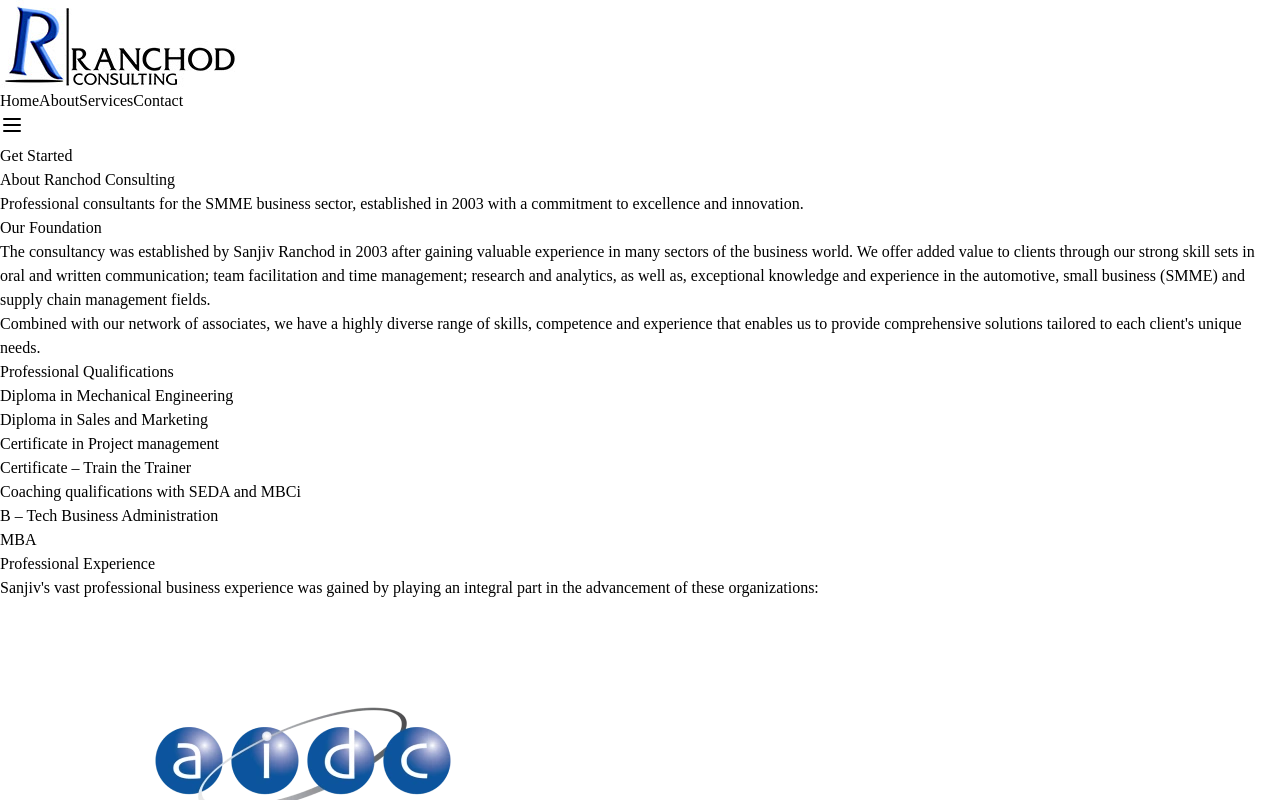
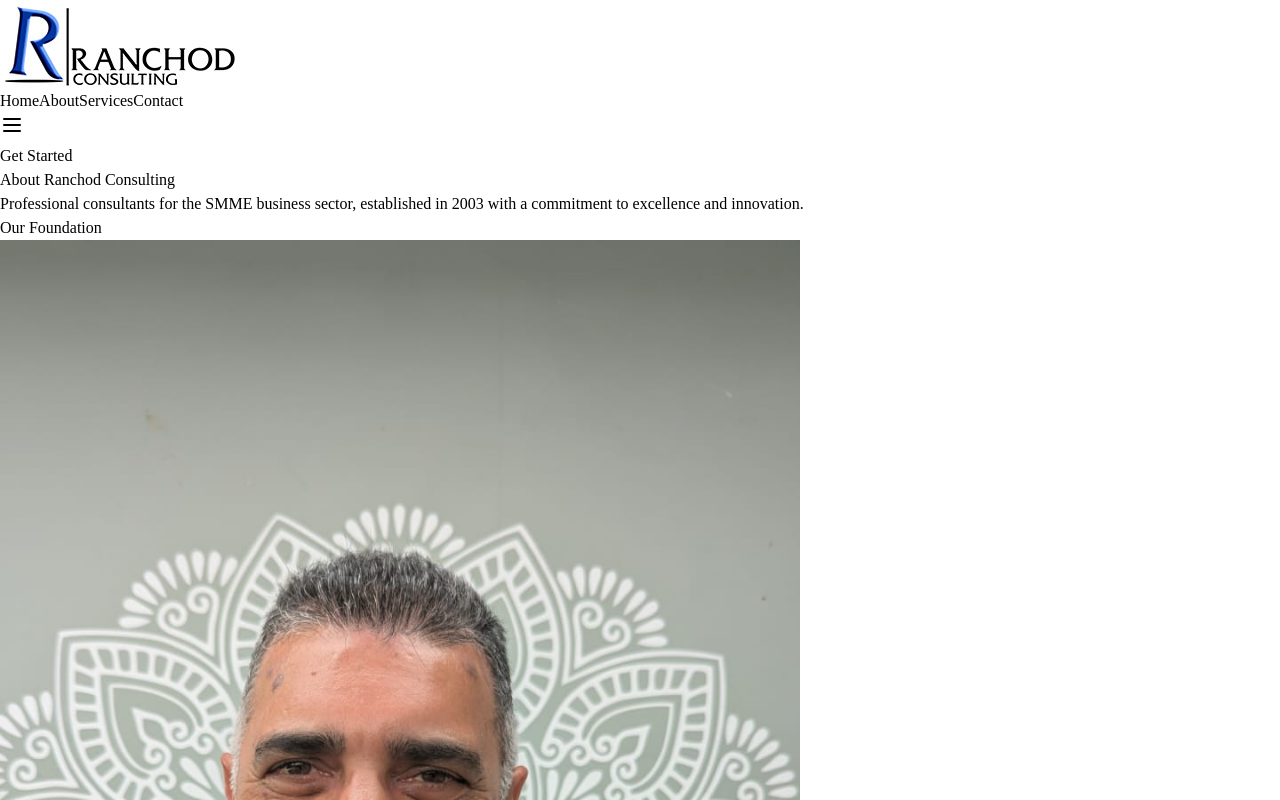
Before and after one commit to PhilaniNcube/ranchod-consulting, a Next.js app in the folder apps/web/: page /about in a window 1280 px wide. Shown: the top 800 px of the page. Built offline with nearby package versions, Linux system fonts and the light colour scheme.

Commit message:
Refactor code structure for improved readability and maintainability

```diff
--- a/apps/web/app/about/page.tsx
+++ b/apps/web/app/about/page.tsx
@@ -26,7 +26,19 @@
               <h2 className="text-3xl font-semibold text-gray-900 mb-4">
                 Our Foundation
               </h2>
-              <p className="text-gray-700 leading-relaxed">
+
+              <Image
+                src="/images/company-logos/ranchod.jpg"
+                alt="Company Foundation"
+                width={800}
+                height={500}
+                className="w-full aspect-square object-cover rounded-lg shadow-md"
+              />
+            </div>
+
+            {/* Professional Qualifications */}
+            <div className="bg-gray-50 p-8 rounded-lg">
+               <p className="text-gray-700 leading-relaxed">
                 The consultancy was established by Sanjiv Ranchod in 2003 after
                 gaining valuable experience in many sectors of the business
                 world. We offer added value to clients through our strong skill
@@ -41,10 +53,6 @@
                 us to provide comprehensive solutions tailored to each client's
                 unique needs.
               </p>
-            </div>
-
-            {/* Professional Qualifications */}
-            <div className="bg-gray-50 p-8 rounded-lg">
               <h3 className="text-2xl font-semibold text-gray-900 mb-6">
                 Professional Qualifications
               </h3>
```
Also changed, not shown: apps/web/public/images/company-logos/ranchod.jpg (added).
